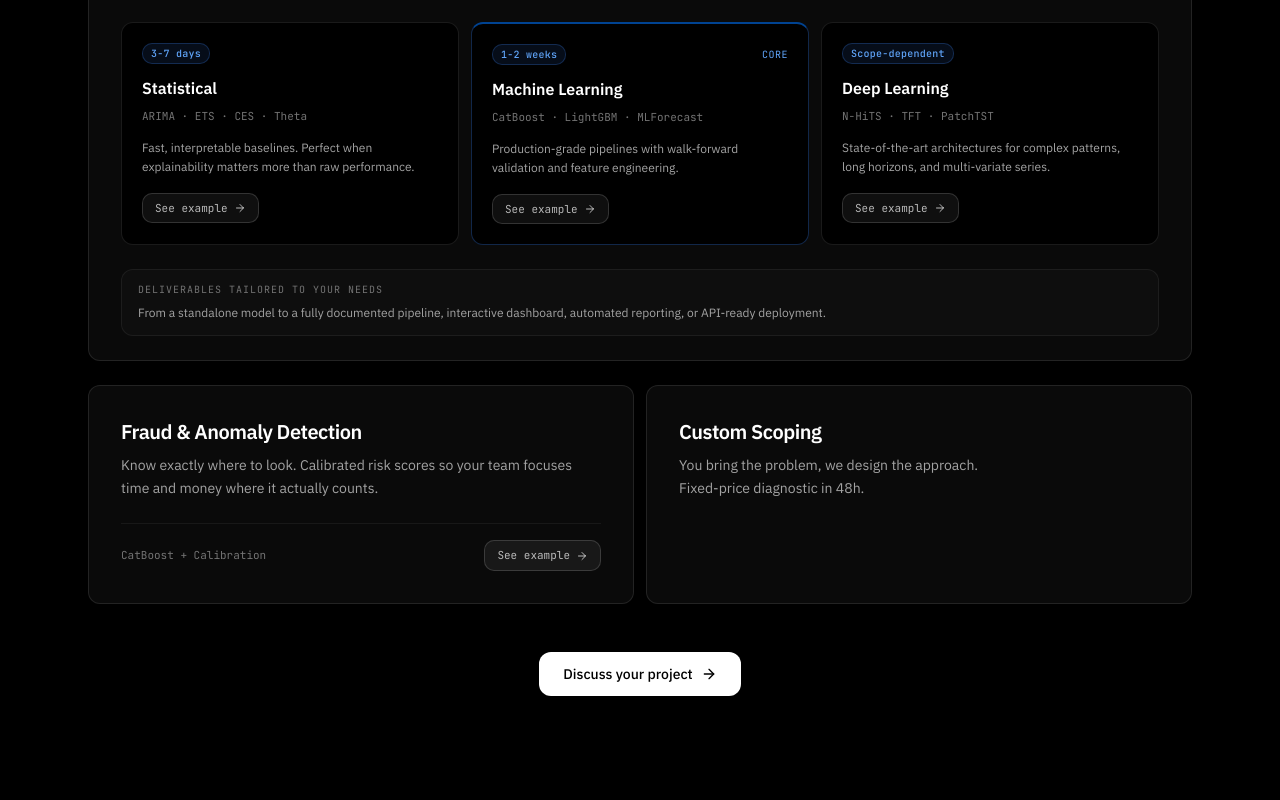
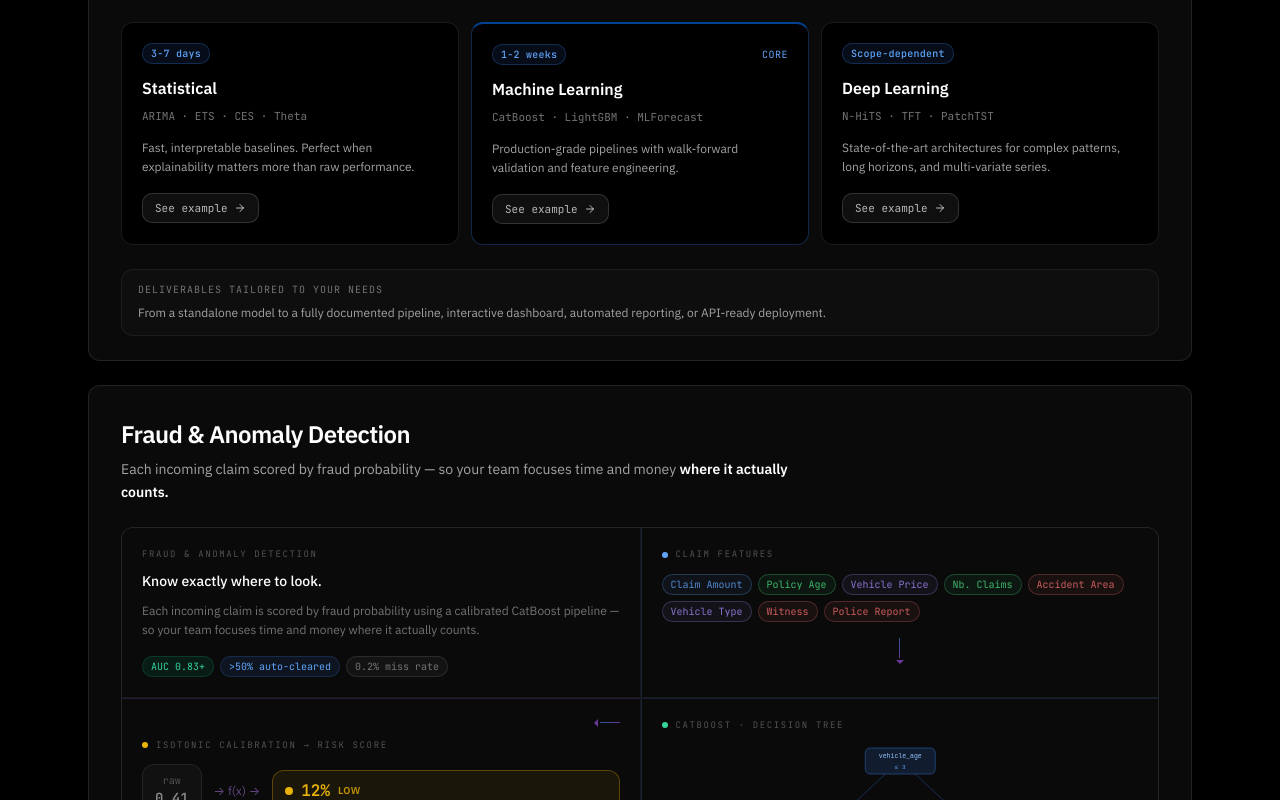
Before and after one commit to ag-algolab/ag-algolab.github.io, a React (Vite) app: page / in a window 1280 px wide. Shown: the part 2000-2800 px from the top of the page. Built offline with nearby package versions, Linux system fonts and the light colour scheme.

Commit message:
Update App.jsx

```diff
--- a/src/App.jsx
+++ b/src/App.jsx
@@ -171,54 +171,31 @@ function ServicesSection() {
           </div>
         </motion.div>
 
-        {/* SERVICES 2 & 3 */}
-        <div className="grid md:grid-cols-2 gap-3">
+        {/* SERVICE 2 — FRAUD pleine largeur */}
         <motion.div
           initial={{ opacity: 0, y: 20 }}
           whileInView={{ opacity: 1, y: 0 }}
           transition={{ duration: 0.5, delay: 0.1 }}
           viewport={{ once: true }}
-            className="bg-[#0a0a0a] rounded-xl border border-white/10 hover:border-white/20 transition-colors duration-200"
-          >
-            <div className="p-8 flex flex-col h-full">
-              <h3 className="text-xl font-semibold text-white mb-2 tracking-tight">
+        >
+          <div className="bg-[#0a0a0a] rounded-xl border border-white/10 overflow-hidden">
+            <div className="p-8 pb-6">
+              <div className="mb-6">
+                <h3 className="text-2xl font-semibold text-white mb-2 tracking-tight">
                   Fraud & Anomaly Detection
                 </h3>
-              <p className="text-neutral-400 text-sm leading-relaxed mb-6 flex-1">
-                Know exactly where to look. Calibrated risk scores
-                so your team focuses time and money where it actually counts.
-              </p>
-              <div className="pt-4 border-t border-white/[0.06] flex items-center justify-between">
-                <span className="text-neutral-500 text-[11px] font-mono">CatBoost + Calibration</span>
-                <button
-                  onClick={() => setFraudOpen(true)}
-                  className="inline-flex items-center gap-1.5 px-3 py-1.5 rounded-md bg-white/[0.06] border border-white/15 text-[11px] font-mono text-white/70 hover:text-white hover:bg-white/10 hover:border-white/25 transition-all duration-150"
-                >
-                  See example
-                  <ArrowRight className="w-3 h-3" />
-                </button>
-              </div>
-            </div>
-          </motion.div>
-
-          <motion.div
-            initial={{ opacity: 0, y: 20 }}
-            whileInView={{ opacity: 1, y: 0 }}
-            transition={{ duration: 0.5, delay: 0.15 }}
-            viewport={{ once: true }}
-            className="bg-[#0a0a0a] rounded-xl border border-white/10 hover:border-white/20 transition-colors duration-200"
-          >
-            <div className="p-8 flex flex-col h-full">
-              <h3 className="text-xl font-semibold text-white mb-2 tracking-tight">
-                Custom Scoping
-              </h3>
-              <p className="text-neutral-400 text-sm leading-relaxed flex-1">
-                You bring the problem, we design the approach. <br />
-                Fixed-price diagnostic in 48h.
-              </p>
-            </div>
-          </motion.div>
-        </div>
+                <p className="text-neutral-400 text-sm leading-relaxed max-w-2xl">
+                  Each incoming claim scored by fraud probability —
+                  so your team focuses time and money{' '}
+                  <span className="text-white font-semibold">
+                    where it actually counts.
+                  </span>
+                </p>
+              </div>
+              <FraudGrid />
+            </div>
+          </div>
+        </motion.div>
 
         {/* CTA */}
         <div className="flex justify-center mt-12">
```
Lines whose indentation alone changed are shown as unchanged.
